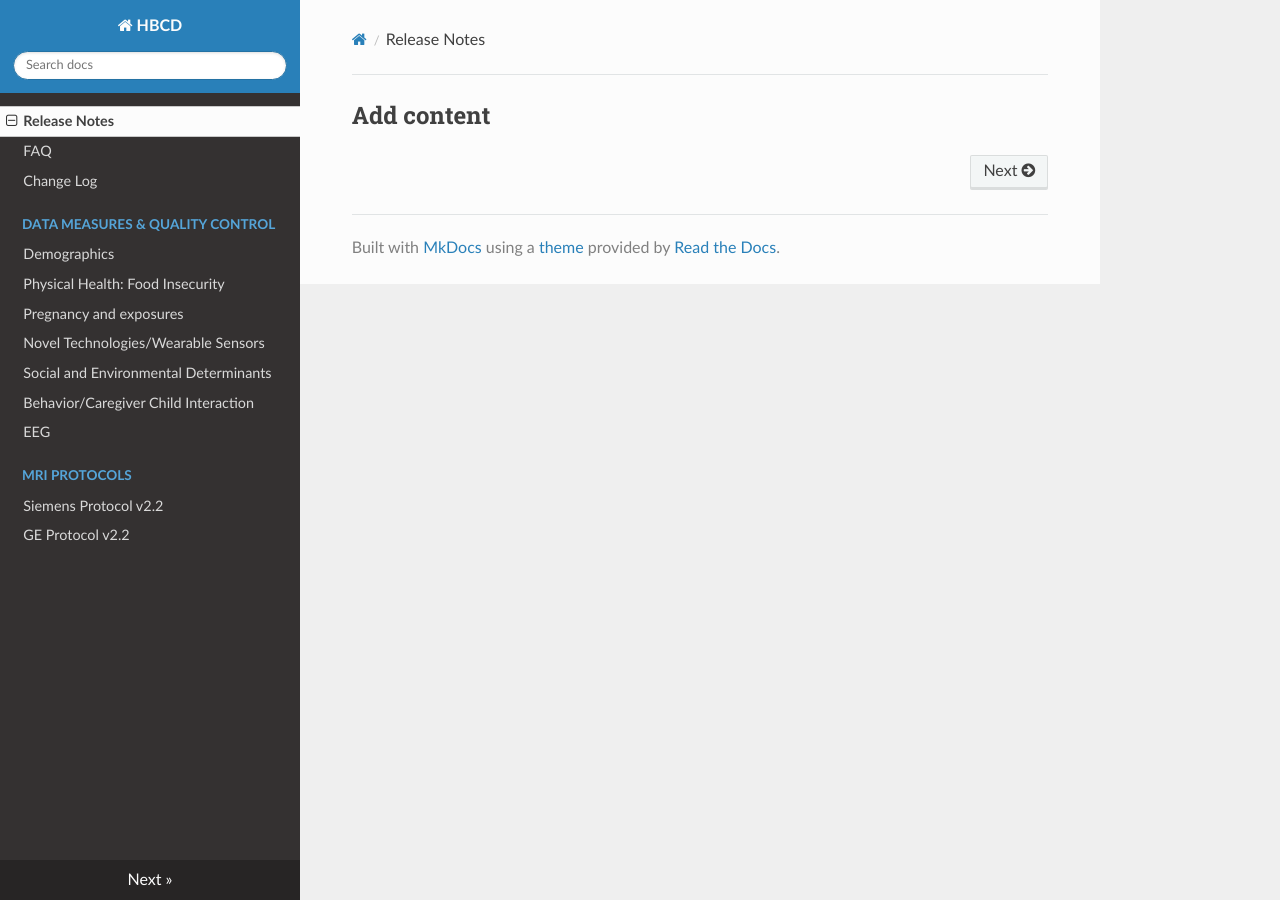
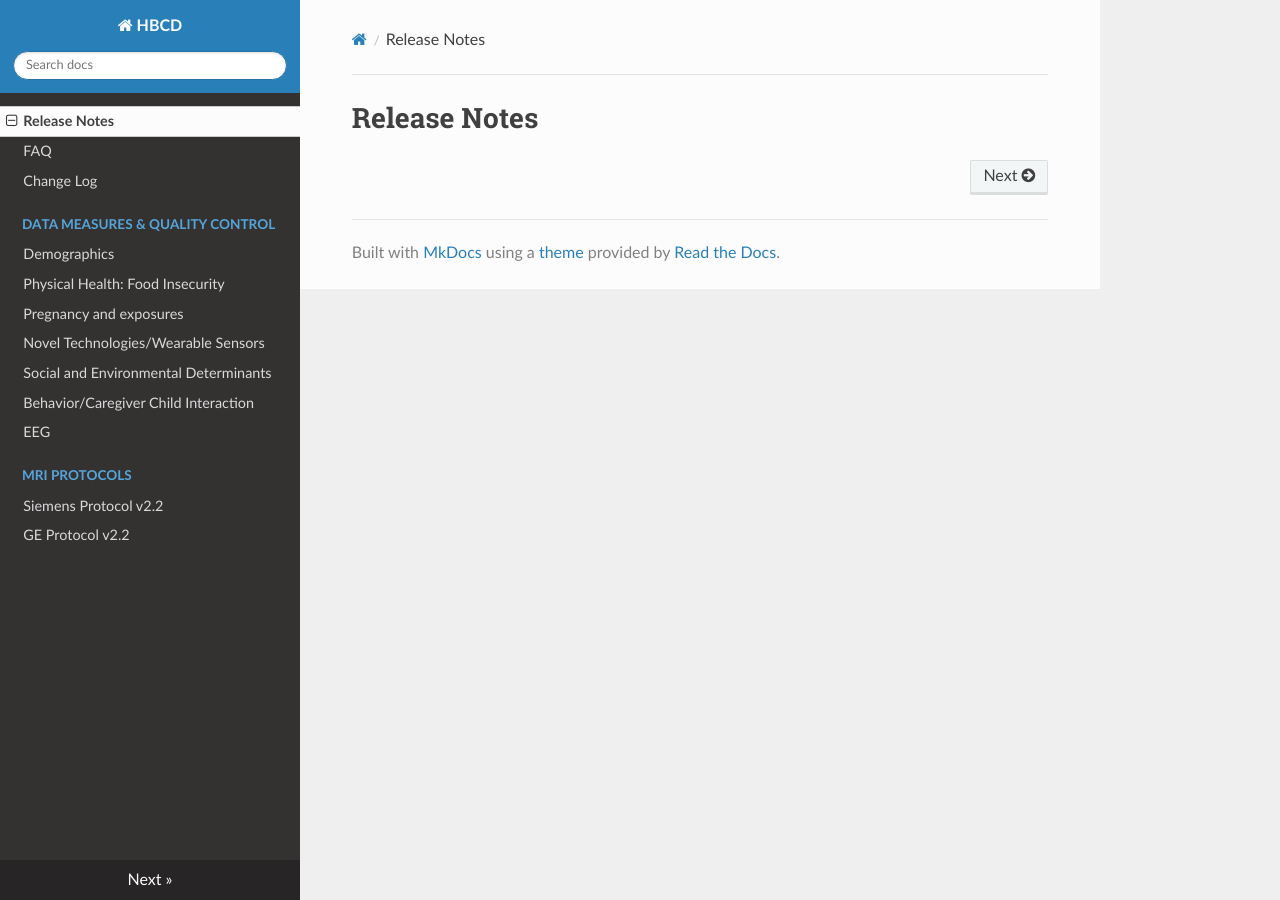
Before and after one commit to mattcieslak/hbcd-docs, an MkDocs documentation site: the page built from docs/releasenotes.md, in a window 1280 px wide. Built offline with MkDocs 1.6.1, drawn with Linux system fonts in a browser that asks for light colours; nearby versions of some CDN libraries.

Commit message:
Update releasenotes.md

```diff
--- a/docs/releasenotes.md
+++ b/docs/releasenotes.md
@@ -1 +1 @@
-## Add content
+# Release Notes
```
